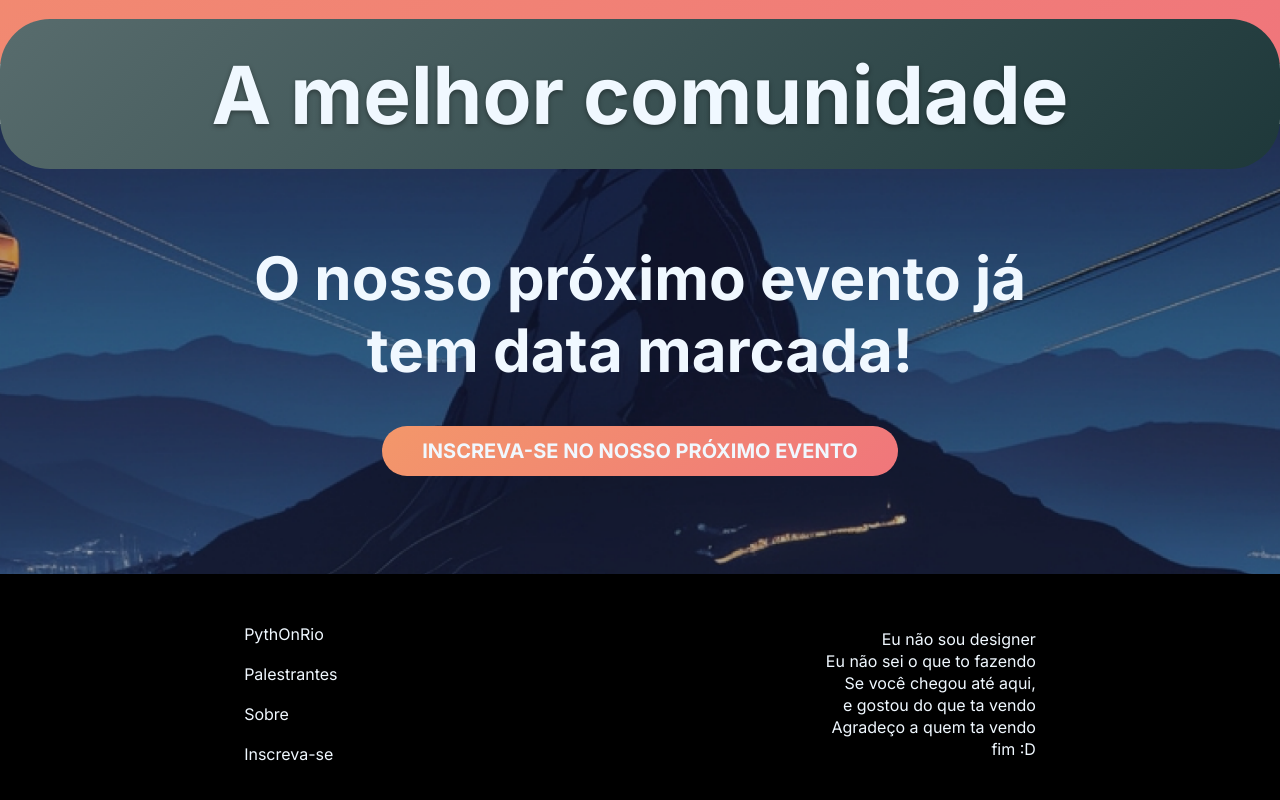
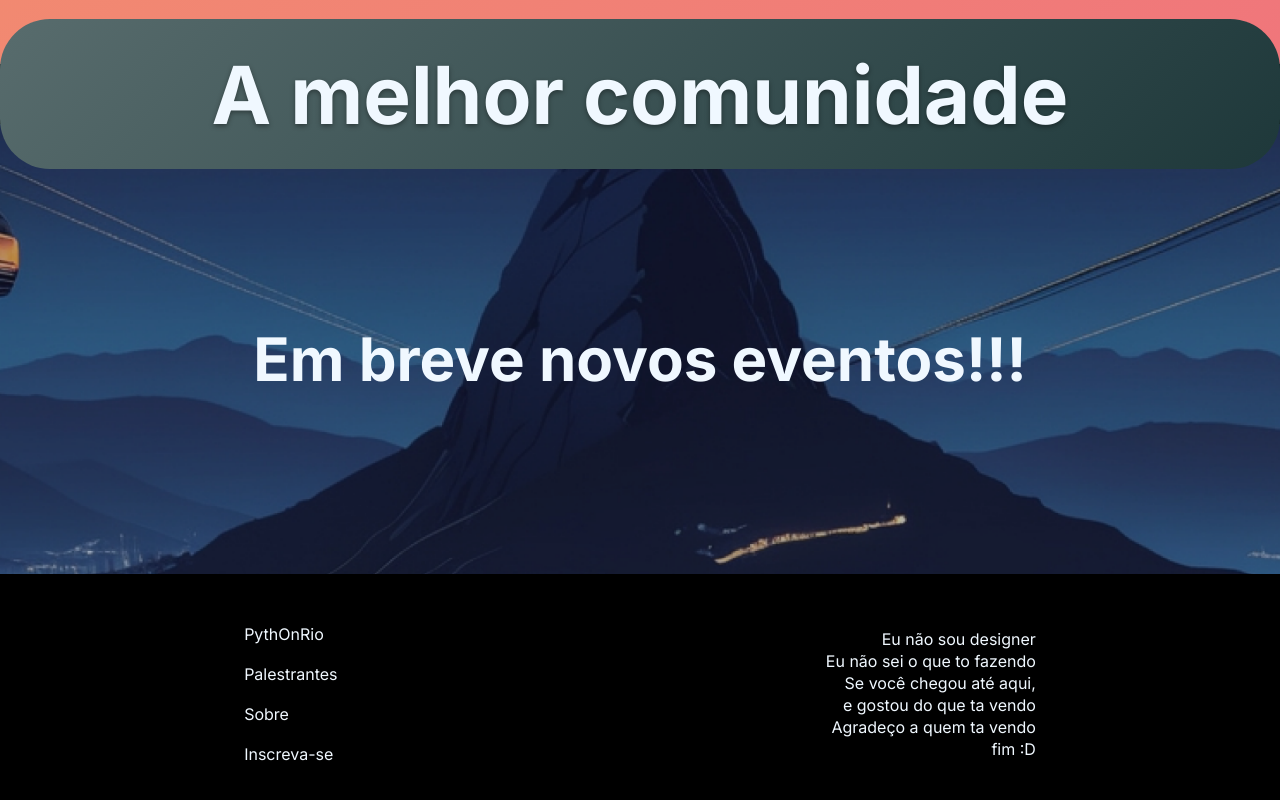
Before and after one commit to thiagodemedeiros/Site-PythonRio, a React (Vite) app: page / in a window 1280 px wide. Shown: the part 2601-3401 px from the top of the page. Built offline with nearby package versions, Linux system fonts and the light colour scheme.

Commit message:
fix: exibicao de eventos

```diff
--- a/src/components/Cta.jsx
+++ b/src/components/Cta.jsx
@@ -25,14 +25,14 @@ export default function Cta() {
                 {loading ? (
                     <h4>...Carregando...</h4>
                 ) : !hasEvent ? (
+                    <h4>Em breve novos eventos!!!</h4>
+                ) : (
                     <>
-                    <h4>O nosso próximo evento já tem data marcada!</h4>
-                    <a href={EventConfig.inscription_form_url} target="_blank">
-                        <button>INSCREVA-SE NO NOSSO PRÓXIMO EVENTO</button>
-                    </a>
+                        <h4>O nosso próximo evento já tem data marcada!</h4>
+                        <a href={EventConfig.inscription_form_url} target="_blank">
+                            <button>INSCREVA-SE NO NOSSO PRÓXIMO EVENTO</button>
+                        </a>
                     </>
-                ) : (
-                    <h4>Em breve novos eventos!!!</h4>
                 )}
             </div>
         </>
--- a/src/feature/subscriber/Subscriber.jsx
+++ b/src/feature/subscriber/Subscriber.jsx
@@ -2,12 +2,28 @@ import Section1InscrevaSe from './sections/Section1InscrevaSe'
 import Section2InscrevaSe from './sections/Section2InscrevaSe'
 import Section3InscrevaSe from './sections/Section3InscrevaSe'
 import Section4InscrevaSe from './sections/Section4InscrevaSe'
+import EventConfigData from "../../../data/EventConfig.yaml?raw";
 import dayjs from 'dayjs'
+import { parse } from 'yaml';
 import { useEffect, useState } from 'react'
 
+const EventConfig = parse(EventConfigData).EventConfig;
+
 export const Subscriber = () => {
-    const [ event , setEvent] = useState("Sem evento");
+    const [ hasEvent , setHasEvent] = useState(false);
+    const [ loading , setLoading ] = useState(true);
     const today = dayjs().add(-1, "day");
+    const eventDay = dayjs(EventConfig.day);
+
+    useEffect(() => {
+        if (eventDay.isAfter(today)) {
+            setHasEvent(true);
+        }
+        setLoading(false);
+    }, [])
+
+    if (!hasEvent)
+        return <></>
 
     return (
         <>
--- a/src/index.css
+++ b/src/index.css
@@ -21,3 +21,7 @@ a {
 button {
     border: none;
 }
+
+body {
+    background-color: black;
+}
```
